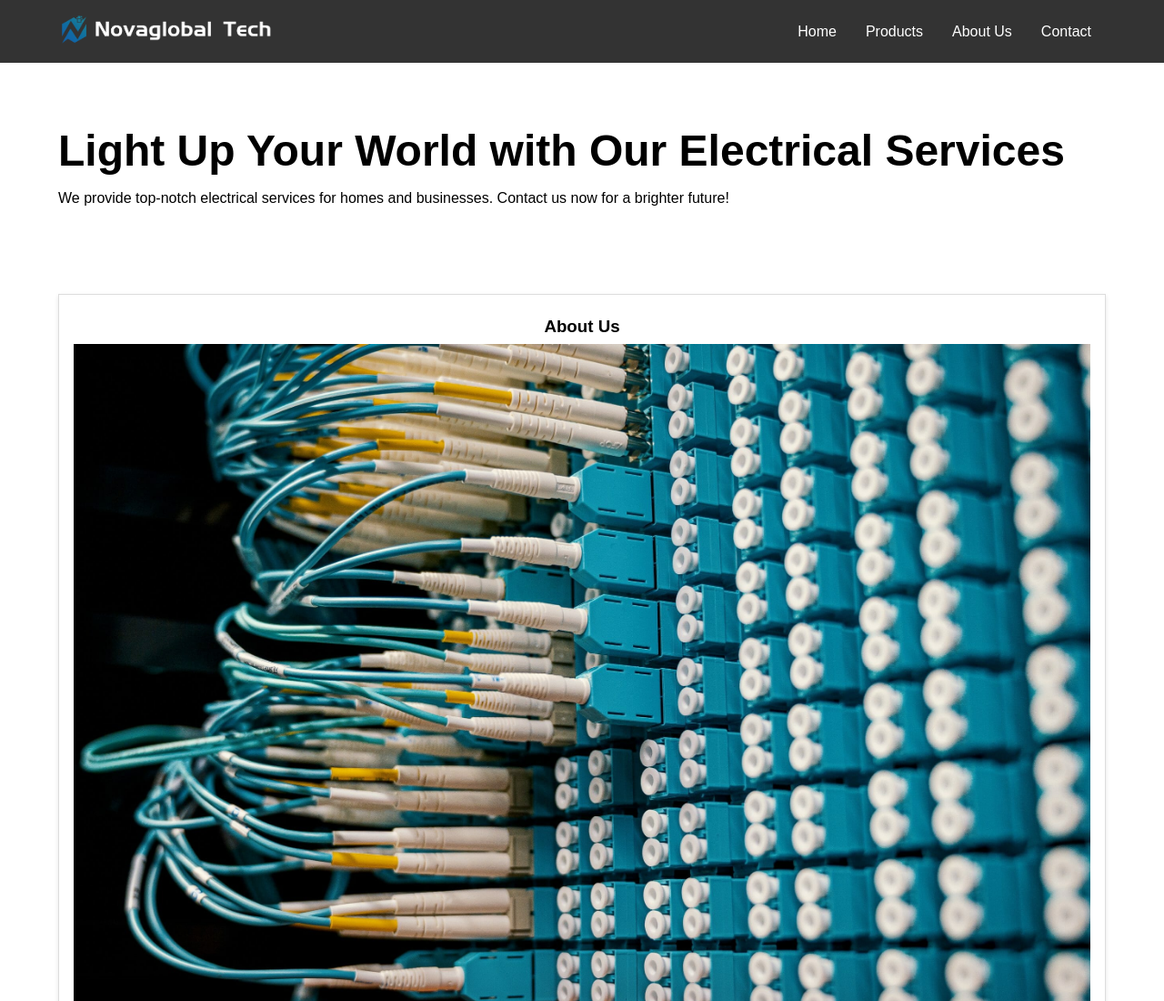
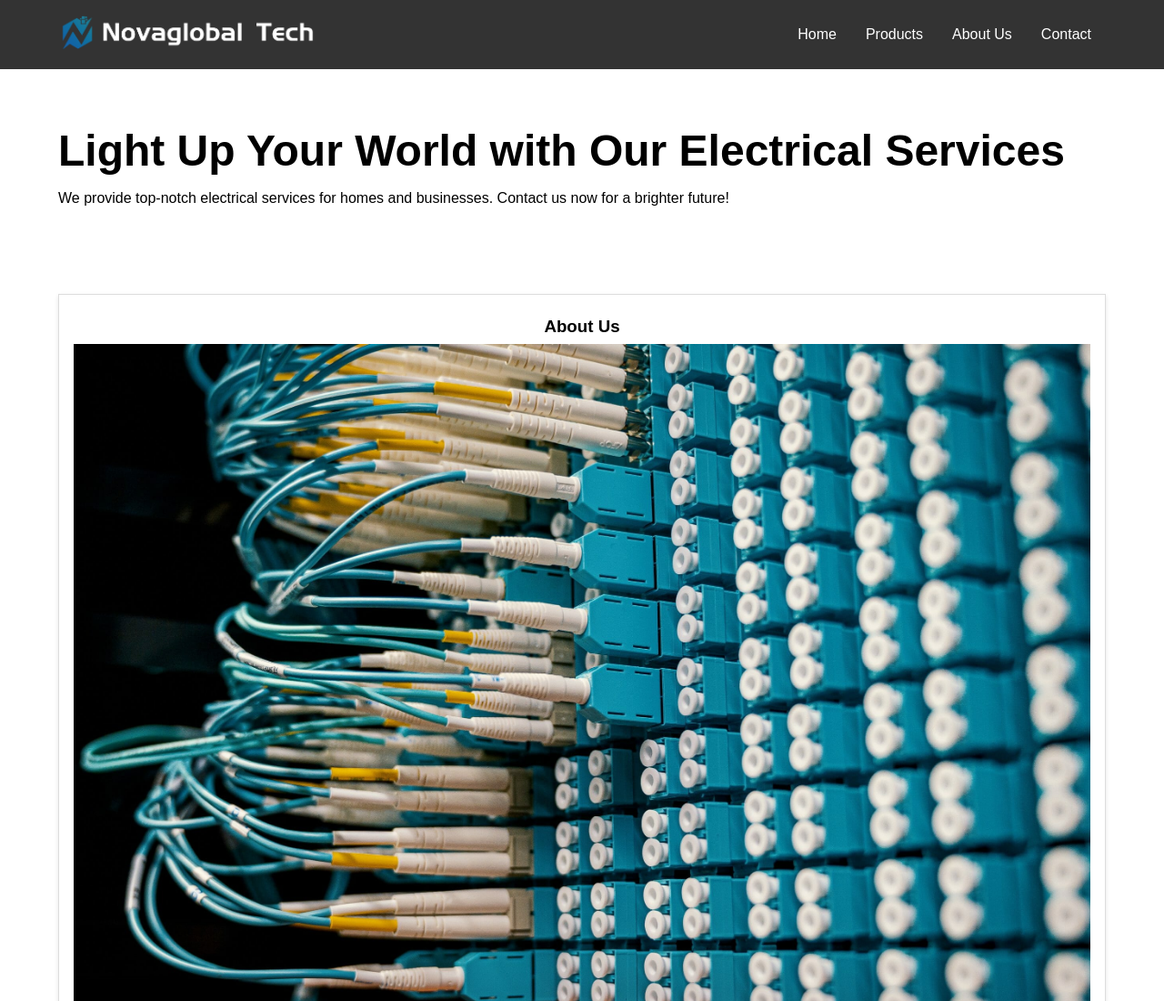
Before and after one commit to 260456141/Novaglobaltech.github.io, a plain HTML site: page index.html in a window 1280 px wide. Shown: the top 1100 px of the page at 91% size. Drawn offline with Linux system fonts and the light colour scheme.

Commit message:
Update index.html

```diff
--- a/index.html
+++ b/index.html
@@ -10,7 +10,7 @@
     <header>
         <div class="container">
             <div class="logo">
-                <img src="logo.png" alt="Novaglobal Tech Logo" width="235" height="33
+                <img src="logo.png" alt="Novaglobal Tech Logo" width="282" height="40
                 ">
             </div>
             <h1></h1>
```
